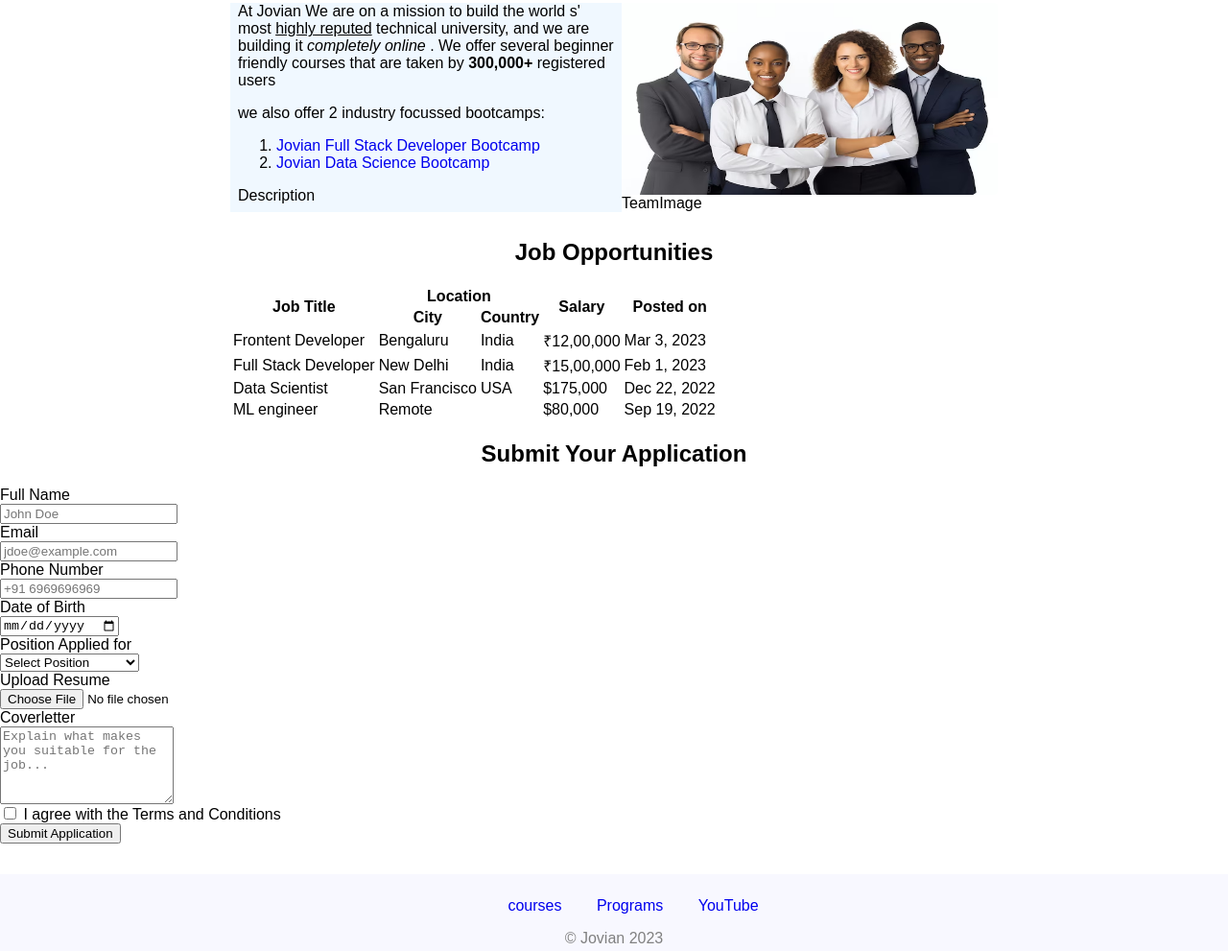
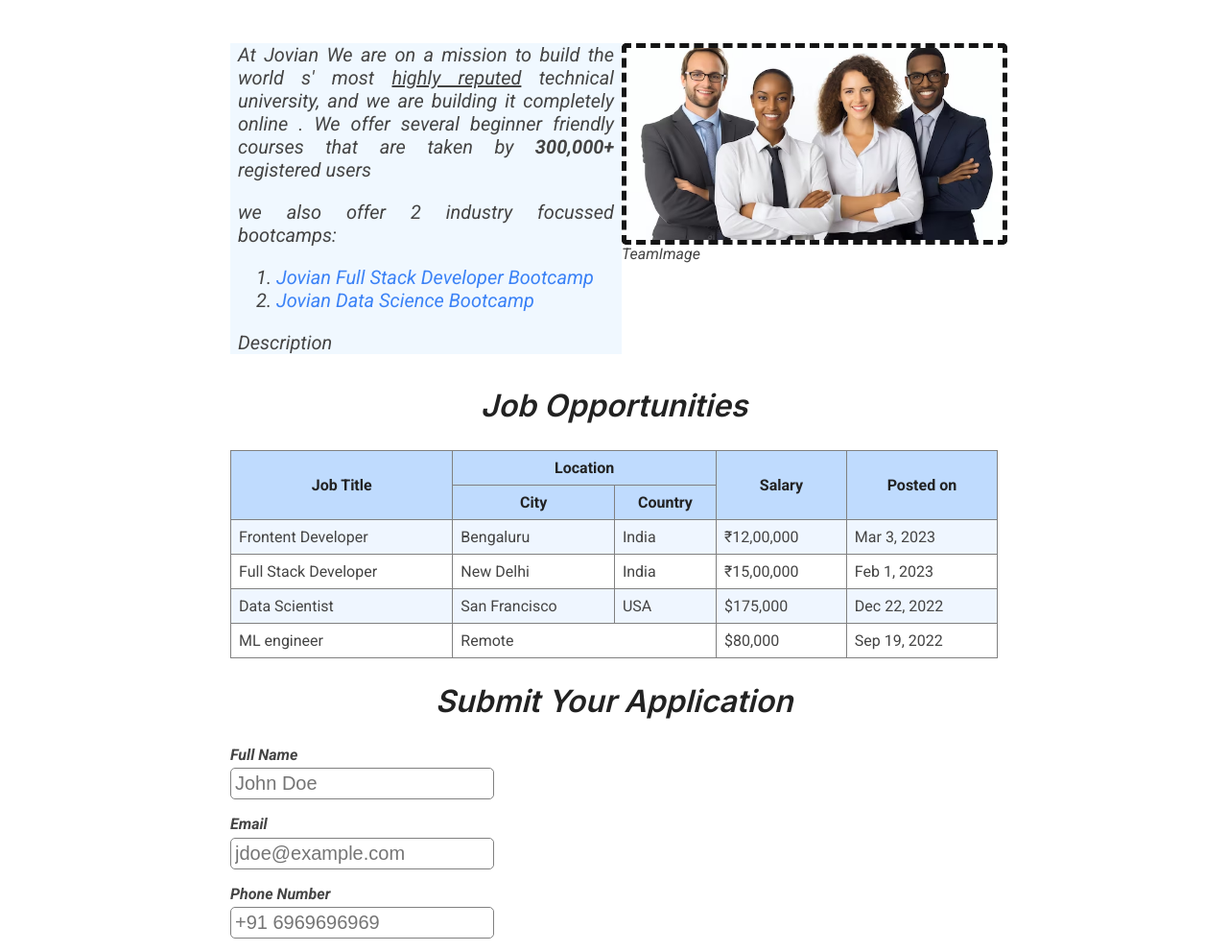
Before and after one commit to aryansharma2903/my_website, a plain HTML site: page index.html in a window 1280 px wide. Shown: the part 984-1975 px from the top of the page at 96% size. Drawn offline with Linux system fonts and the light colour scheme.

Commit message:
Update styles.css

```diff
--- a/styles.css
+++ b/styles.css
@@ -1,77 +1,213 @@
-#banner{
-    width : 100%;
+html{
+    font-size: 16px;
+    /* background-color: red; */
+    color: rgba(20, 20, 20, 1);
+}
+#banner {
+    width: 100%;
     object-fit: cover;
 }
-#about{
+
+#about {
     display: flex;
     max-width: 800px;
     margin: 0 auto;
     padding: 8px;
 }
-#description{
+
+#description {
     width: 50%;
     background-color: aliceblue;
     padding: 0px 8px;
+    font-size: 1.25rem;
 }
-#Team-Image{
+
+#Team-Image {
     border-radius: 5px;
     width: 100%;
+    border-width: 5px;
+    /* border-left-width: 1px; */
+    border-style: dashed;
+    border-color: rgb(20, 20, 20);
+    object-fit: cover;
 }
-#team{
+
+#team {
     width: 50%;
 }
-#logo{
+
+#logo {
     height: 30px;
 }
-#navbar{
-    padding : 8px;
-    margin : 0px;
+
+#navbar {
+    padding: 8px;
+    margin: 0px;
 }
-body{
-    margin : 0;
-    padding : 0;
-    font-family: sans-serif;
+
+body {
+    margin: 0;
+    padding: 0;
+    font-family: 'Roboto', sans-serif;
+    text-align: justify;
+    font-style: italic;
+    line-height: 1.2;
+    font-size: 1rem;
+    color: #444444;
+    /* color:black; */
+    /* color: rgb(255, 255, 255); */
 }
-h1{
+
+h1,
+h2,
+h3,
+h4,
+h5,
+h6 {
+    font-family: 'Inter', sans-serif;
+    /* text-transform: uppercase; */
+    font-weight: 600;
+    color: #222222;
+
+}
+
+h1 {
+    font-size: 2.5rem;
+}
+
+h2 {
+    font-size: 2rem;
+}
+
+h3 {
+    font-size: 1.75rem;
+}
+
+h4 {
+    font-size: 1.5rem
+}
+
+h5 {
+    font-size: 1.25rem;
+}
+
+h6 {
+    font-size: 1rem;
+}
+
+h1 {
+    text-align: center;
+    font-size: 3rem;
+}
+
+#jobs-table {
+    width: 100%;
+    border: 1px solid gray;
+    border-collapse: collapse;
+}
+
+h2 {
     text-align: center;
 }
-.location{
-    color:gray;
-    margin-bottom: 16px;
-}
 
-h2{
-    text-align : center;
-}
-#jobs{
+#jobs {
     max-width: 800px;
     margin: 0 auto;
     padding: 0 8px;
+    /* padding-left: 224px; */
+    /* padding-right: 448px; */
 }
-h3{
-    margin-bottom : 4px ;
-    margin-top : 0 ;
+
+h3 {
+    margin-bottom: 4px;
+    margin-top: 0;
 }
-.apply{
-    float : right;
+
+.apply {
+    float: right;
 }
-a{
+
+a {
     text-decoration: none;
+    color: #3B82F6;
 }
-#footer{
-    background-color: ghostwhite;
+/* pseudoclass */
+a:hover, a:focus{
+    color: #1D4ED8;
+}
+
+#footer {
+    background-color: #F8FAFC;
     padding: 8px;
     margin-top: 32px;
 }
-#footer-links{
+
+#footer-links {
     list-style: none;
-    text-align:center;
+    text-align: center;
 }
+
 #footer-links li {
     display: inline;
     margin: 16px;
 }
-.copyright{
-    color: gray;
+
+.copyright {
+    color: #6B7280;
     text-align: center;
+    font-size: 0.875rem;
 }
+
+.jobs-header-row th {
+    border: 1px solid gray;
+    padding: 8px;
+    background-color: #BFDBFE;
+    text-align: center;
+    color: #222222;
+}
+
+.jobs-data-row td {
+    border: 1px solid gray;
+    padding: 8px;
+}
+
+#jobs-table tr:nth-child(odd) {
+    background-color: #EFF6FF;
+}
+#application{
+    max-width: 800px;
+    margin: 0 auto;
+    padding:0 8px;
+}
+.form-group{
+    margin: 16px 0;
+}
+#application-form label{
+    font-weight: 600;
+    margin-top: 8px;
+}
+#application-form input, select, textarea{
+    padding: 4px;
+    font-size: 1.25rem;
+    margin-top: 4px;
+    border-radius: 5px;
+    border: 1px solid gray;
+}
+.form-group textarea{
+    width: 80%;
+    font-family: 'Roboto', sans-serif;
+}
+.form-group input[type="checkbox"]{
+    width: 16px;
+    height: 16px;
+}
+.form-group input[type="submit"]{
+    background-color: #3B82F6;
+    color: white;
+    font-weight: 500;
+    padding: 10px;
+    cursor: pointer;
+}
+#SUB:hover{
+    background-color: #172554;
+}
```
